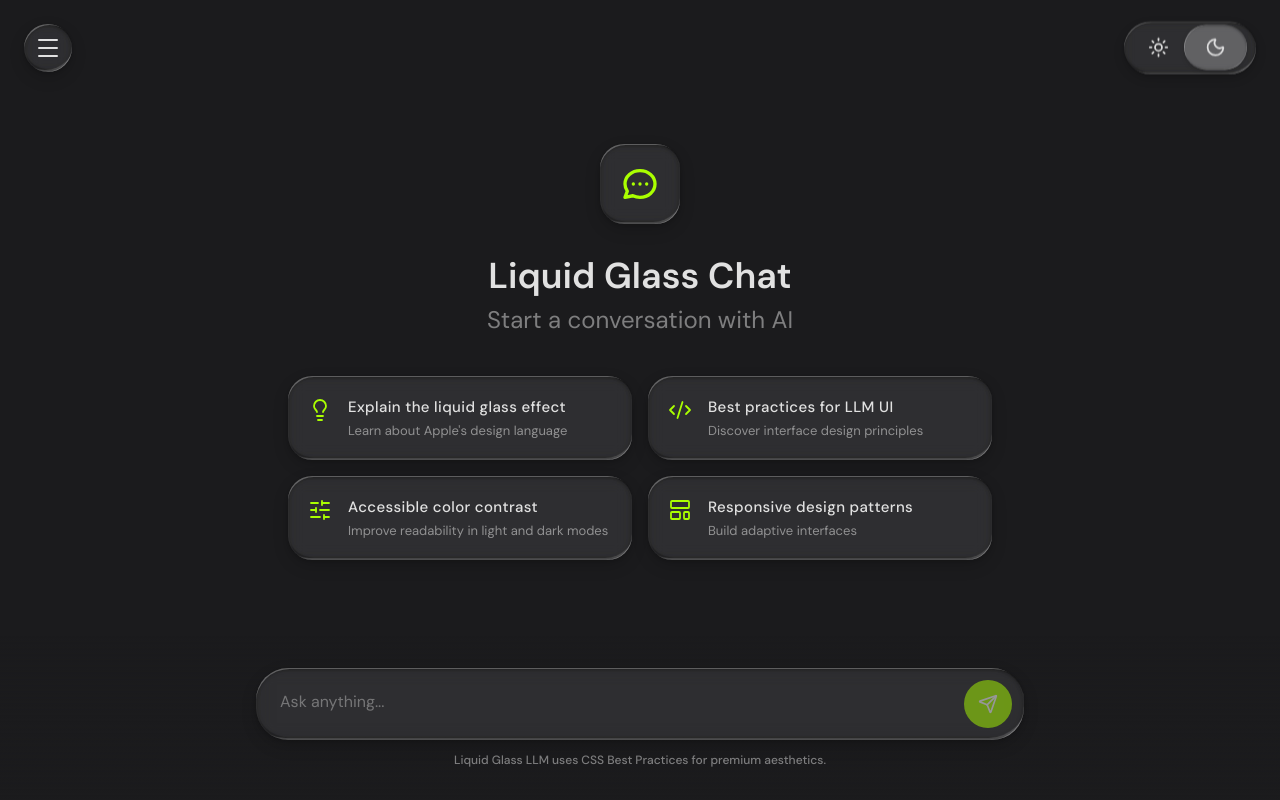
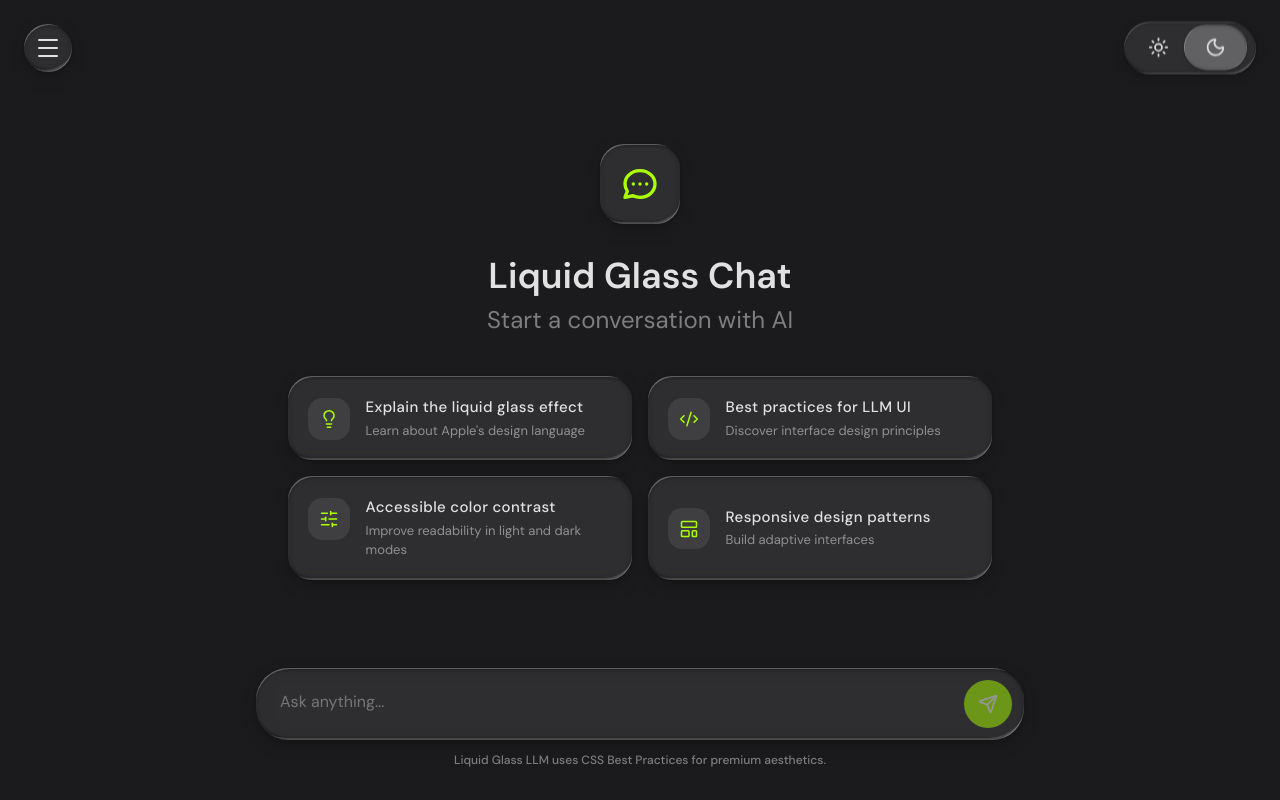
Before and after one commit to nerotinybusiness-byte/wenkugpt, a Next.js app: page / in a window 1280 px wide. Built offline with nearby package versions, Linux system fonts and the light colour scheme.

Commit message:
feat(chat): add premium hover effects for suggestion cards and icon bubbles

```diff
--- a/src/app/globals.css
+++ b/src/app/globals.css
@@ -333,12 +333,65 @@
     contain: paint;
     will-change: transform, opacity;
   }
+
+  .suggestion-card-hover {
+    transition: transform 260ms cubic-bezier(0.2, 0.8, 0.2, 1),
+      color 220ms ease;
+  }
+
+  .suggestion-card-hover:hover {
+    transform: translateY(-2px);
+  }
+
+  .suggestion-card-hover:active {
+    transform: translateY(0) scale(0.995);
+  }
+
+  .suggestion-icon-bubble {
+    width: 2.6rem;
+    height: 2.6rem;
+    border-radius: 0.9rem;
+    display: flex;
+    align-items: center;
+    justify-content: center;
+    flex-shrink: 0;
+    margin-top: 0.125rem;
+    background-color: color-mix(in srgb, var(--c-glass) 12%, transparent);
+    transition: transform 260ms cubic-bezier(0.2, 0.8, 0.2, 1),
+      background-color 240ms ease;
+  }
+
+  .suggestion-icon-bubble svg {
+    transition: transform 260ms cubic-bezier(0.2, 0.8, 0.2, 1);
+  }
+
+  .suggestion-card-hover:hover .suggestion-icon-bubble {
+    transform: translateY(-1px) scale(1.04);
+    background-color: color-mix(in srgb, var(--c-glass) 22%, transparent);
+  }
+
+  .suggestion-card-hover:hover .suggestion-icon-bubble svg {
+    transform: scale(1.08) rotate(6deg);
+  }
 }
 
 @media (prefers-reduced-motion: reduce) {
   .suggestion-card-pop {
     animation: none;
     opacity: 1;
+    transform: none;
+  }
+
+  .suggestion-card-hover,
+  .suggestion-icon-bubble,
+  .suggestion-icon-bubble svg {
+    transition: none;
+  }
+
+  .suggestion-card-hover:hover,
+  .suggestion-card-hover:active,
+  .suggestion-card-hover:hover .suggestion-icon-bubble,
+  .suggestion-card-hover:hover .suggestion-icon-bubble svg {
     transform: none;
   }
 }
--- a/src/components/chat/EmptyState.tsx
+++ b/src/components/chat/EmptyState.tsx
@@ -64,11 +64,18 @@ export default function EmptyState({ onSuggestionSelect }: EmptyStateProps) {
                             key={suggestion.title}
                             type="button"
                             onClick={() => onSuggestionSelect?.(suggestion.prompt)}
-                            className="liquid-glass suggestion-card-pop w-full rounded-[24px] p-5 text-left transition-colors duration-200 hover:text-[var(--c-action)] focus:outline-none focus-visible:ring-2 focus-visible:ring-[var(--c-action)]/60"
+                            className="liquid-glass suggestion-card-pop suggestion-card-hover group relative w-full rounded-[24px] p-5 text-left transition-colors duration-200 hover:text-[var(--c-action)] focus:outline-none focus-visible:ring-2 focus-visible:ring-[var(--c-action)]/60"
                             style={{ animationDelay: `${index * 110}ms` }}
                         >
-                            <div className="flex items-start gap-4">
-                                <SuggestionIcon className="mt-0.5 h-6 w-6 text-[var(--c-action)]" strokeWidth={1.8} />
+                            <span
+                                aria-hidden
+                                className="pointer-events-none absolute inset-0 rounded-[24px] opacity-0 transition-opacity duration-300 ease-out group-hover:opacity-100"
+                                style={{ backgroundColor: 'color-mix(in srgb, var(--c-glass) 18%, transparent)' }}
+                            />
+                            <div className="relative z-10 flex items-start gap-4">
+                                <div className="suggestion-icon-bubble">
+                                    <SuggestionIcon className="h-5 w-5 text-[var(--c-action)]" strokeWidth={1.8} />
+                                </div>
                                 <div>
                                     <h3 className="mb-0.5 text-[15px] font-medium tracking-wide text-[var(--c-content)]" style={{ fontFamily: 'DM Sans, sans-serif' }}>
                                         {suggestion.title}
```
